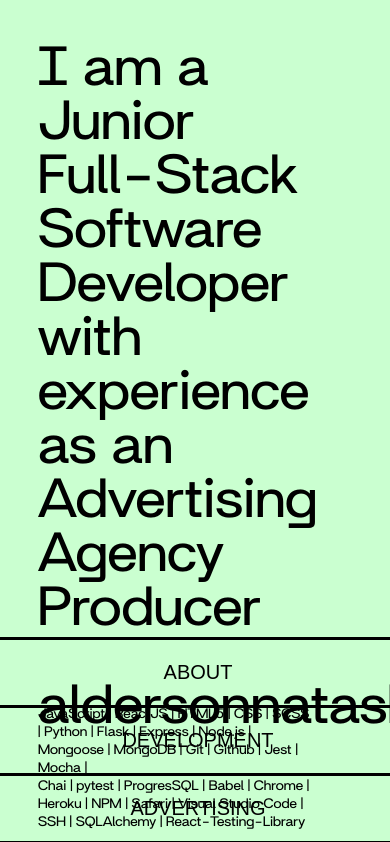
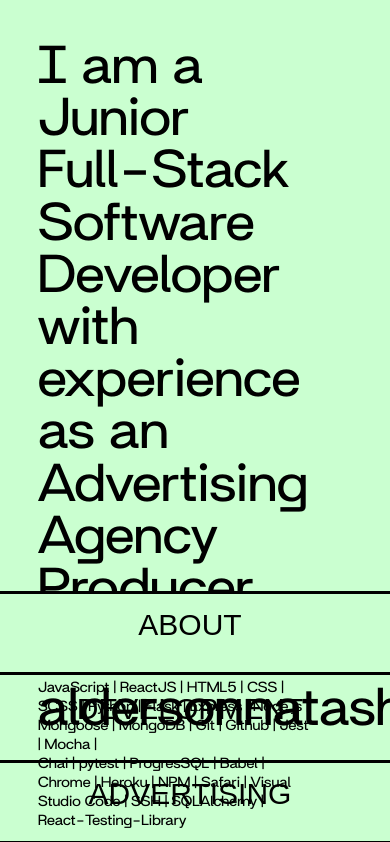
Before and after one commit to nalderson/nalderson.github.io, a React app: page /about-me in a window 390 px wide. Shown: the top 842 px of the page. Built offline with nearby package versions, Linux system fonts and the light colour scheme.

Commit message:
mobile responsive

```diff
--- a/src/index.html
+++ b/src/index.html
@@ -2,6 +2,7 @@
 <html lang="en" dir="ltr">
   <head>
     <meta charset="utf-8">
+    <meta name="viewport" content="width=device-width, initial-scale=1, minimum-scale=1" />
     <title>Natasha Alderson</title>
   </head>
   <body>
--- a/src/styles/style.scss
+++ b/src/styles/style.scss
@@ -13,7 +13,7 @@ body {
 }
 
 // NAVBAR DESKTOP:
-@media only screen and (min-width: 600px) {
+@media only screen and (min-width: 501px) and (max-width: 2700px) {
   .navbar {
     display: flex;
     align-items: flex-end;
@@ -84,7 +84,6 @@ a:visited {
 .click {
   color: #CAFFD0;
 }
-
 }
 
 // Homepage
@@ -309,7 +308,7 @@ margin-right: 5px;
   }
 }
 
-@media only screen and (min-width: 1920px) {
+@media only screen and (min-width: 1920px) and (max-width: 2559px) {
   .navbar {
     margin-left: 1490px !important;
   }
@@ -388,36 +387,44 @@ margin-right: 5px;
 }
 
 // MEDIA QUERY NOT WORKING
-@media only screen and (min-width: 1680px) {
+@media only screen and (min-width: 1681px) and (max-width: 1919px) {
   .navbar {
     margin-left: 1250px !important;
   }
 }
 
-@media only screen and (min-width: 1600px) {
+@media only screen and (min-width: 1601px) and (max-width: 1680px){
   .navbar {
     margin-left: 1250px !important;
   }
 }
 
-@media only screen and (min-width: 1536px) {
+@media only screen and (min-width: 1536px) and (max-width: 1600px) {
   .navbar {
     margin-left: 1186px !important;
   }
 }
-@media only screen and (min-width: 1440px) {
+
+@media only screen and (min-width: 1441px) and (max-width: 1535px) {
   .navbar {
     margin-left: 1090px !important;
   }
 }
+
+@media only screen and (min-width: 1367px) and (max-width: 1440px) {
+  .navbar {
+    margin-left: 1090px !important;
+  }
+}
+
 // MEDIA QUERY NOT WORKING
-@media only screen and (min-width: 1366px) {
+@media only screen and (max-width: 1281px) and (max-width: 1366px) {
   .navbar {
     margin-left: 986px !important;
   }
 }
 
-@media only screen and (min-width: 1280px) {
+@media screen and (min-width: 501px) and (max-width: 1280px) {
   .navbar {
     margin-left: 875px !important;
 }
@@ -495,126 +502,146 @@ margin-right: 5px;
   }
 }
 
+
 // MOBILE NAV MEDIA QUERY:
-@media only screen and (min-width: 0px) and (max-width: 500px) {
+@media all and (min-width: 50px) and (max-width: 500px) {
   .navbar {
-    display: flex;
-    position: fixed;
-    bottom: 0;
-    width: 100%;
+    display: flex !important;
+    position: fixed !important;
+    bottom: 0 !important;
+    width: 100% !important;
+    align-items: none !important;
+    height: 30vh !important;
+    margin-left: -8px !important;
   }
 
   .nav-div {
-    display: flex;
-    flex-direction: column;
-    width: 100vw;
+    display: flex !important;
+    flex-direction: column!important;
+    width: 100vw !important;
+    height: inherit !important;
+    position: fixed !important;
+    text-align: center !important;
   }
 
   a:link {
-    text-decoration: none;
-    color: black;
+    text-decoration: none !important;
+    color: black !important;
   }
 
   a:visited {
-    text-decoration: none;
-    color: black;
+    text-decoration: none!important;
+    color: black !important;
    }
 
- .nav-buttons {
-    color :black;
-    border: none;
+  .nav-buttons {
+    color :black !important;
+    border: none !important;
     background-color: #CAFFD0;
-    margin-left: -10px;
+    margin-left: -10px !important;
+    height: 10vh;
   }
 
   #about-nav-button {
-    border-left: none;
-    border-top: black 3px solid;
-    border-bottom: black 3px solid;
+    border-left: none !important;
+    border-top: black 3px solid !important;
+    border-bottom: black 3px solid !important;
   }
 
   #ad-nav-button {
-    border-top: black 3px solid;
-    border-bottom: black 3px solid;
+    border-top: black 3px solid !important;
+    border-bottom: black 3px solid !important;
   }
 
   .nav-text {
-    font-size: 20px;
+    font-size: 30px !important;
+    transform: none !important;
+    margin-top: 13px;
   }
 
-  .dark {
-  background-color: black;
-  }
-  .click {
-    color: #CAFFD0;
+  .name-title-email {
+    margin-left: 5px;
   }
 
   .nat {
-    font-size: 20px !important;
+    font-size: 70px !important;
+    margin-top: 30px;
+  }
+
+  .web-design-dev {
+    font-size: 15px;
   }
 
   .title-email {
     font-size: 40px !important;
+    margin-bottom: 10px;
   }
 
-  .web-design-dev {
-    font-size: 10px !important;
-    }
-
-  .about-me-info {
-    font-size: 60px !important;
+  .peace {
+    width: 10px;
+    height: 15px;
+    margin-top: 18px;
+    margin-left: 1px;
   }
 
-  .back-button {
-    font-size: 110px !important;
-  }
+//   .web-design-dev {
+//     font-size: 10px !important;
+//     }
 
-  #about-back-text {
-    margin-left: 65px !important;
-  }
+//   .about-me-info {
+//     font-size: 60px !important;
+//   }
 
-  .about-email {
-    font-size: 60px !important;
-  }
+//   .back-button {
+//     font-size: 110px !important;
+//   }
 
-  .skills {
-    font-size: 15px !important;
-  }
+//   #about-back-text {
+//     margin-left: 65px !important;
+//   }
 
-  #web-back {
-    margin-left: 168px !important;
-  }
+//   .about-email {
+//     font-size: 60px !important;
+//   }
 
-  #ad-back {
-    margin-left: 65px !important;
-  }
+//   .skills {
+//     font-size: 15px !important;
+//   }
 
-  .projects {
-    font-size: 110px !important;
-  }
+//   #web-back {
+//     margin-left: 168px !important;
+//   }
 
-  .project-title {
-    font-size: 70px !important;
-  }
+//   #ad-back {
+//     margin-left: 65px !important;
+//   }
 
-  .project-description {
-    font-size: 17px !important;
-  }
+//   .projects {
+//     font-size: 110px !important;
+//   }
 
-  .tech-used {
-    font-size: 22px !important;
-  }
+//   .project-title {
+//     font-size: 70px !important;
+//   }
 
-  .tech-list {
-    font-size: 15px !important;
-  }
+//   .project-description {
+//     font-size: 17px !important;
+//   }
 
-  #project-web-link {
-    font-size: 22px !important;
-  }
+//   .tech-used {
+//     font-size: 22px !important;
+//   }
 
-  #project-git-link {
-    font-size: 22px !important;
-  }
+//   .tech-list {
+//     font-size: 15px !important;
+//   }
+
+//   #project-web-link {
+//     font-size: 22px !important;
+//   }
+
+//   #project-git-link {
+//     font-size: 22px !important;
+//   }
 
   }
```
Also changed, not shown: src/components/Home.js (line endings or trailing spaces).
